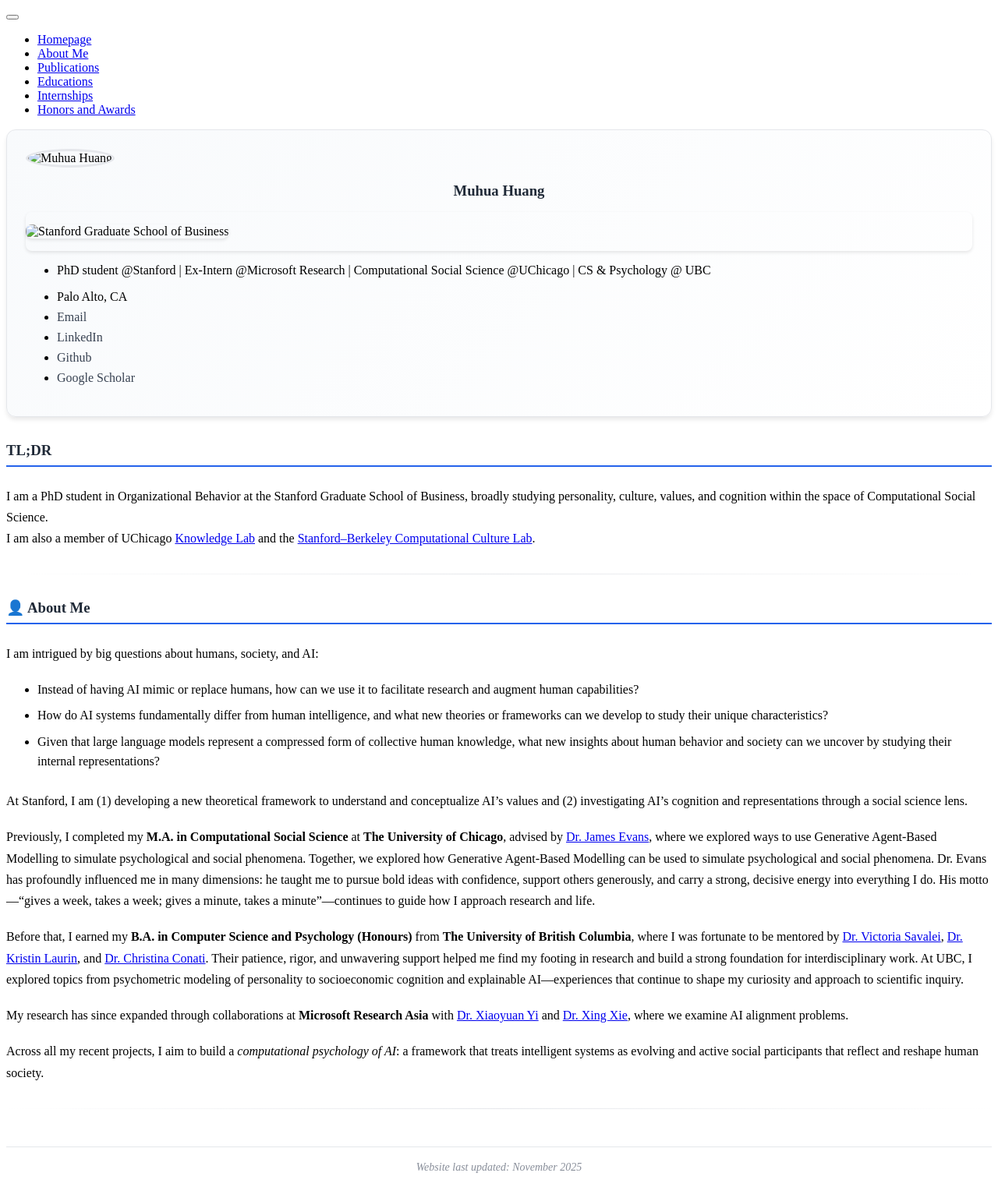
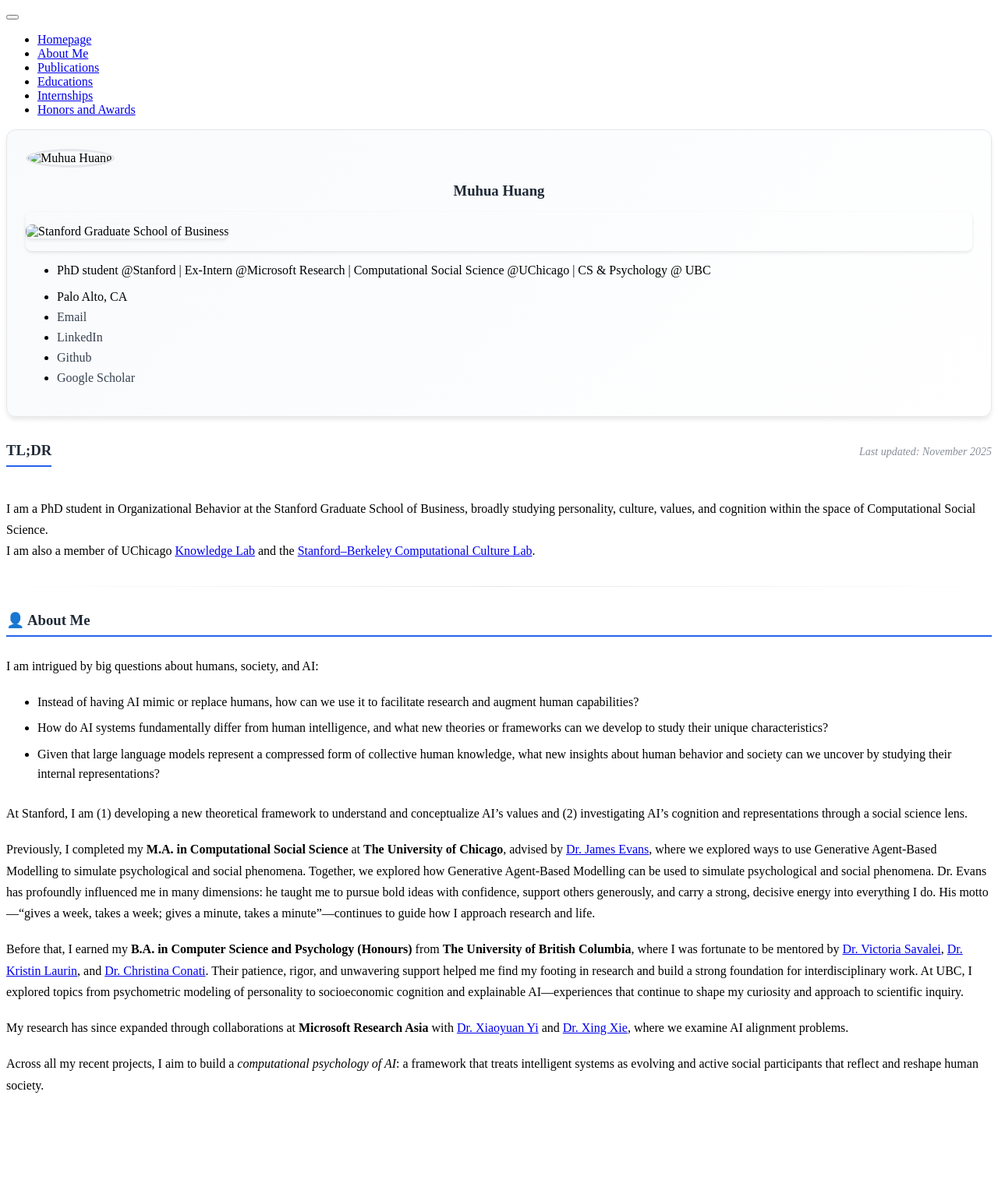
Before and after one commit to muhua-h/muhua-h.github.io, a Jekyll site: the page built from _pages/includes/intro.md, in a window 1280 px wide. Shown: the whole page at 78% size. Built offline with Jekyll 4.4.1, drawn with Linux system fonts in a browser that asks for light colours; our own code applies the rules of GitHub Pages for plain Markdown files; after the commit the page ends 1425 px from its top, so only the background shows below that.

Commit message:
Move last updated section to top right corner
Repositioned "Last updated" from footer to header area, aligned with TL;DR title using flexbox layout. Added responsive design for mobile devices with vertical stacking.

🤖 Generated with [Claude Code](https://claude.ai/code)

Co-Authored-By: Claude <noreply@anthropic.com>

```diff
--- a/_includes/head/custom.html
+++ b/_includes/head/custom.html
@@ -156,18 +156,40 @@ article.page h2 {
   }
 }
 
-/* Last Updated Section */
-.last-updated {
-  text-align: center;
-  margin-top: 3rem;
-  padding-top: 1rem;
-  border-top: 1px solid #e5e7eb;
-  color: #6b7280;
+/* Header Section with TL;DR and Last Updated */
+.header-section {
+  display: flex;
+  justify-content: space-between;
+  align-items: baseline;
+  margin-bottom: 1rem;
 }
 
-.last-updated small {
+.tldr-title h1 {
+  margin: 0 !important;
+  padding: 0 !important;
+  border: none !important;
+}
+
+.last-updated-top {
+  color: #6b7280;
+  text-align: right;
+}
+
+.last-updated-top small {
   font-size: 0.875rem;
   opacity: 0.8;
+}
+
+@media (max-width: 768px) {
+  .header-section {
+    flex-direction: column;
+    align-items: flex-start;
+  }
+
+  .last-updated-top {
+    text-align: left;
+    margin-top: 0.5rem;
+  }
 }
 </style>
 
--- a/_pages/includes/intro.md
+++ b/_pages/includes/intro.md
@@ -1,4 +1,12 @@
-# TL;DR
+<div class="header-section">
+  <div class="tldr-title">
+    <h1>TL;DR</h1>
+  </div>
+  <div class="last-updated-top">
+    <small><em>Last updated: November 2025</em></small>
+  </div>
+</div>
+
 I am a PhD student in Organizational Behavior at the Stanford Graduate School of Business, broadly studying personality, culture, values, and cognition within the space of Computational Social Science.
 I am also a member of UChicago [Knowledge Lab](https://www.knowledgelab.org/) and the [Stanford–Berkeley Computational Culture Lab](https://www.comp-culture.org/).
 
@@ -33,9 +41,3 @@ My research has since expanded through collaborations at **Microsoft Research As
 alignment problems.
 
 Across all my recent projects, I aim to build a *computational psychology of AI*: a framework that treats intelligent systems as evolving and active social participants that reflect and reshape human society.
-
----
-
-<div class="last-updated">
-<small><em>Website last updated: November 2025</em></small>
-</div>
```
